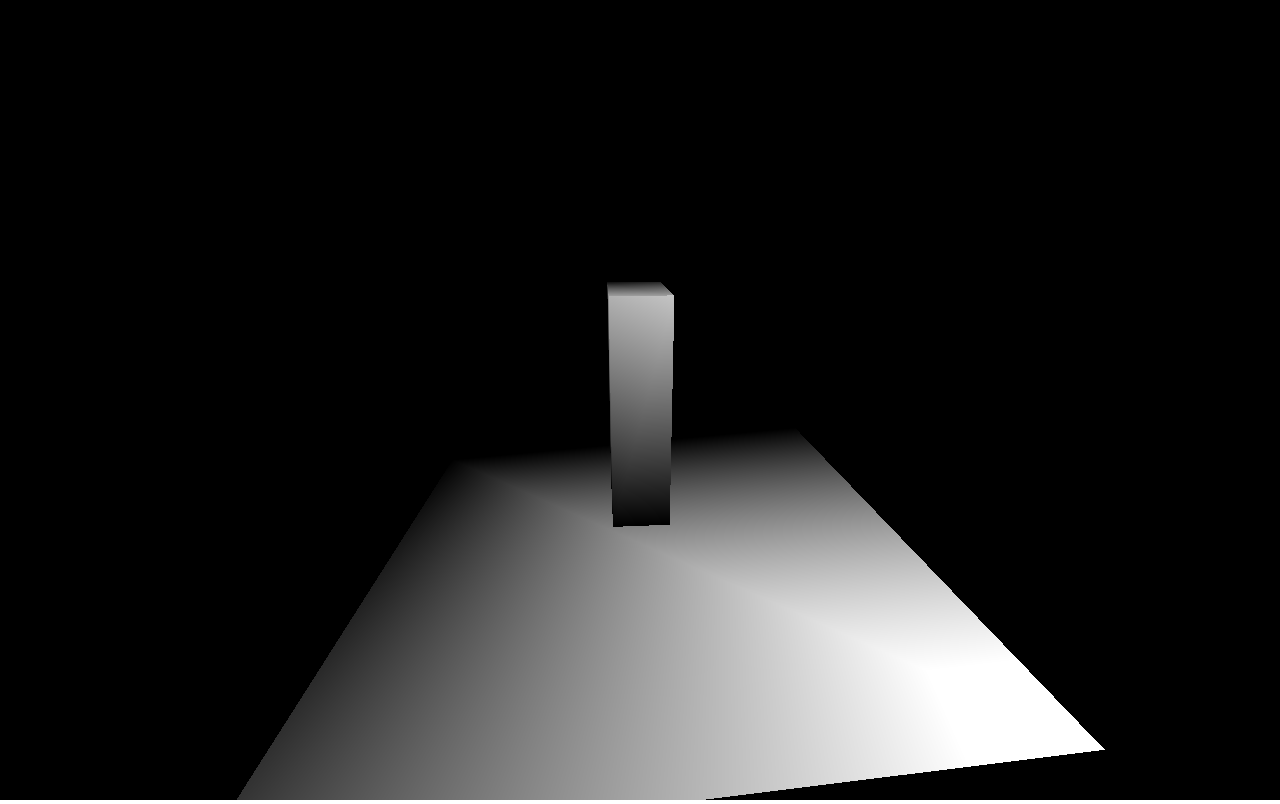
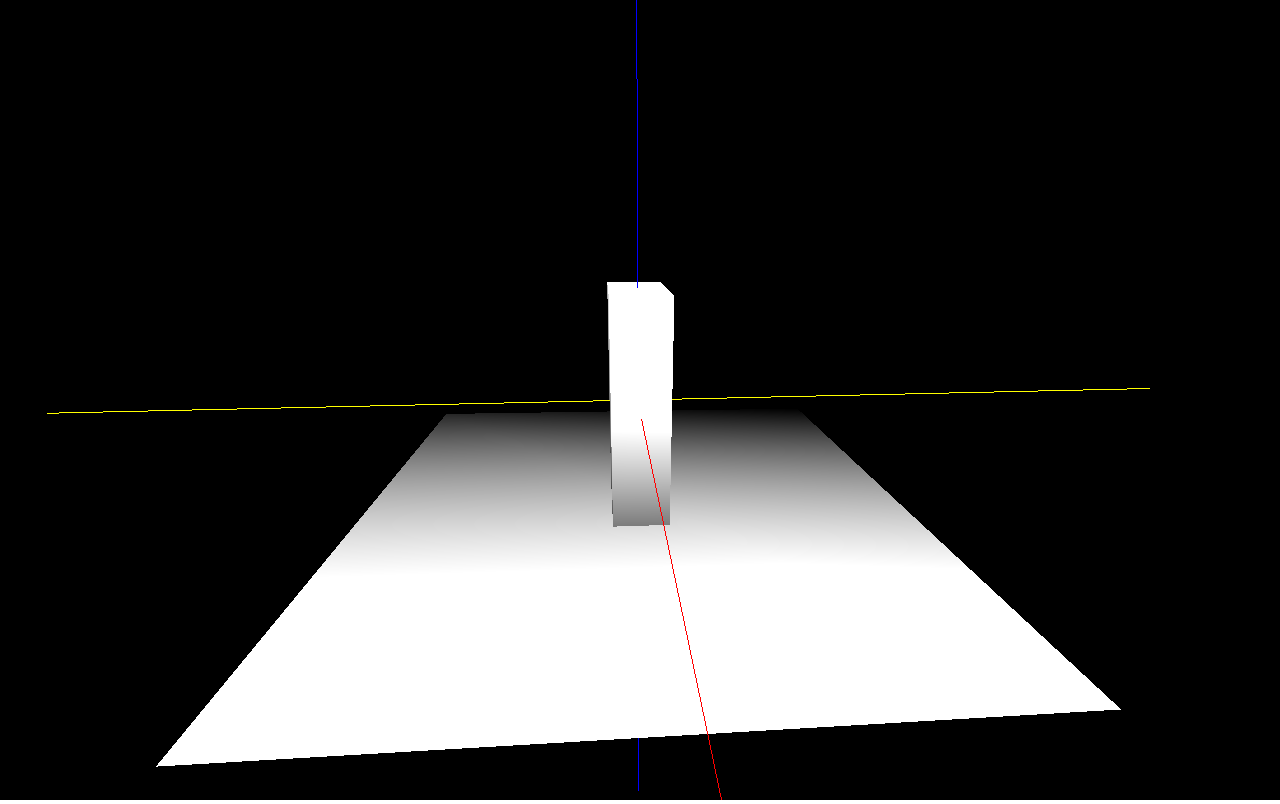
Before and after one commit to wzcssw/ThreeJSTest, a plain HTML site: page index.html in a window 1280 px wide. Drawn offline with Linux system fonts and the light colour scheme.

Commit message:
坐标轴

```diff
--- a/index.html
+++ b/index.html
@@ -7,6 +7,9 @@
         <script src="js/mouse_event.js"></script>
         <style>
             body {margin: 0px;}
+            canvas {
+                display: block;
+            }
         </style>
     </head>
     <body>
--- a/js/main.js
+++ b/js/main.js
@@ -6,6 +6,13 @@ var light;
 var camera_config;
 var startX,endX,startY,endY;
 var ismousedown = false;
+/*
+    问题：
+        1. 鼠标拖拽时相机在不同坐标轴下的行为不同
+        2. 拖拽镜头抖动
+        3. 划线的方法过期需要更换
+ */
+
 
 // initThree initThree
 var initThree = function(){
@@ -37,16 +44,48 @@ window.onload = function(){
     let geometryPlane = new THREE.PlaneGeometry(100,100);
     let materialPlane = new THREE.MeshLambertMaterial({color:0xD3D3D3});
     let rect = new THREE.Mesh(geometryPlane,materialPlane);
-    rect.rotation.x = -1.5;
-    rect.position.y = -30;
+    rect.rotation.x = -1.58;
+    rect.position.y = -20;
     scene.add(rect);
+
+    // 线（test）
+    var geometryLineX = new THREE.Geometry();
+    var geometryLineY = new THREE.Geometry();
+    var geometryLineZ = new THREE.Geometry();
+    var materialLine = new THREE.LineBasicMaterial( { vertexColors: true } );
+    var colorLine2 = new THREE.Color( 0xFF0000 ),
+        colorLine3 = new THREE.Color( 0x0000FF ), colorLine4 = new THREE.Color( 0xFFFF00 );
+    // 线的材质可以由2点的颜色决定
+    var p1 = new THREE.Vector3( -100, 0, 0 );
+    var p2 = new THREE.Vector3(  100, 0, 0 );
+    geometryLineX.vertices.push(p1);
+    geometryLineX.vertices.push(p2);
+    geometryLineX.colors.push( colorLine2, colorLine2 );
+    var lineX = new THREE.Line( geometryLineX, materialLine, THREE.LinePieces );
+    scene.add(lineX);
+
+    var p3 = new THREE.Vector3( 0, 100, 0 );
+    var p4 = new THREE.Vector3(  0, -100, 0 );
+    geometryLineY.vertices.push(p3);
+    geometryLineY.vertices.push(p4);
+    geometryLineY.colors.push( colorLine3, colorLine3 );
+    var lineY = new THREE.Line( geometryLineY, materialLine, THREE.LinePieces );
+    scene.add(lineY);
+
+    var p5 = new THREE.Vector3( 0, 0, 100 );
+    var p6 = new THREE.Vector3(  0, 0, -100 );
+    geometryLineZ.vertices.push(p5);
+    geometryLineZ.vertices.push(p6);
+    geometryLineZ.colors.push( colorLine4, colorLine4 );
+    var lineZ = new THREE.Line( geometryLineZ, materialLine, THREE.LinePieces );
+    scene.add(lineZ);
 
 
     // 光源
-    yellowLight = new THREE.PointLight( 0xFFFFFF, 6, 100 );
-    redLight = new THREE.PointLight( 0xFFFFFF, 7, 100 );
-    yellowLight.position.set( 50, 60, 70 );
-    redLight.position.set( 50, 50, -70 );
+    yellowLight = new THREE.PointLight( 0xFFFFFF, 6, 200 );
+    redLight = new THREE.PointLight( 0xFFFFFF, 7, 180 );
+    yellowLight.position.set( 80, 120, 70 );
+    redLight.position.set( 80, 120, -70 );
     scene.add( yellowLight );
     scene.add( redLight );
 
--- a/js/mouse_event.js
+++ b/js/mouse_event.js
@@ -17,15 +17,13 @@ var MouseEvent = function(){
             var x=endX-startX;
             var y=endY-startY;
             if (Math.abs(x)>Math.abs(y)) { // 水平
-                var newPoint = CircleNextPoint( camera.position.x, camera.position.z,x*0.001);
-                console.log(newPoint)
-
+                var newPoint = CircleNextPoint( camera.position.x, camera.position.z,-x*0.001);
                 camera.position.x = newPoint.x;
                 camera.position.z = newPoint.z;
-                // camera.position.x=camera.position.x-x*0.04;
             } else {   // 垂直
-                // camera.position.y = newPoint.z;
-                // camera.position.y=camera.position.y+y*0.04;
+                var newPoint = CircleNextPoint( camera.position.y, camera.position.z,y*0.001);
+                camera.position.y = newPoint.x;
+                camera.position.z = newPoint.z;
             }
             startX=endX;
             startY=endY;
```
